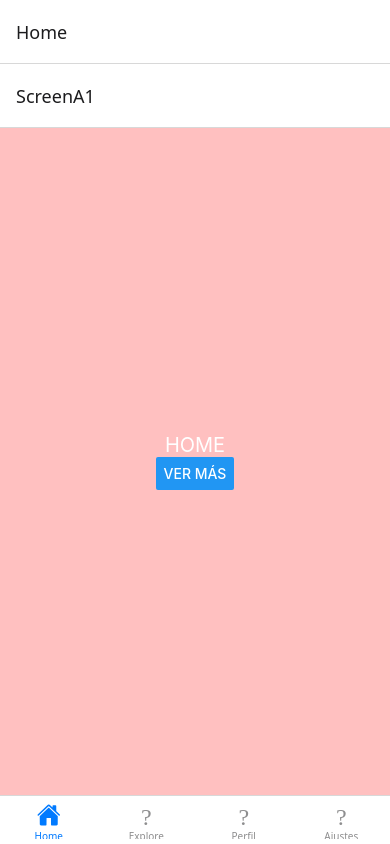
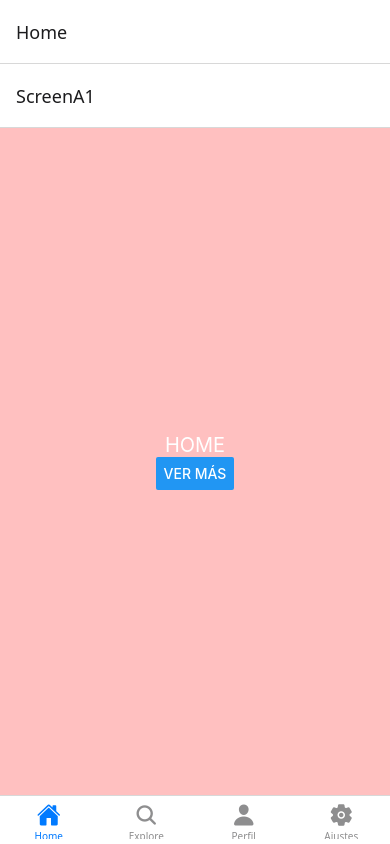
Before and after one commit to AriJusid/TP-Navigation, a React Native app: screen / in a window 390 px wide. Built offline with nearby package versions, Linux system fonts and the light colour scheme.

Commit message:
Agrego icons

```diff
--- a/App.js
+++ b/App.js
@@ -69,21 +69,21 @@ function MyTabs() {
       <Tab.Screen name="Explore" component={StackBNavigator}
       options={{
         tabBarIcon: ({ color }) => (
-          <Ionicons name="search1" size={24} color={color} />
+          <Ionicons name="search" size={24} color={color} />
          ),
       }}
       />
       <Tab.Screen name="Perfil"   component={StackCNavigator}
         options={{
           tabBarIcon: ({ color }) => (
-            <Ionicons name="user" size={24} color={color} />
+            <Ionicons name="person" size={24} color={color} />
            ),
         }}
       />
       <Tab.Screen name="Ajustes" component={StackDNavigator}
       options={{
         tabBarIcon: ({ color }) => (
-          <Ionicons name="setting" size={24} color={color} />
+          <Ionicons name="settings" size={24} color={color} />
          ),
       }}
       />
```
